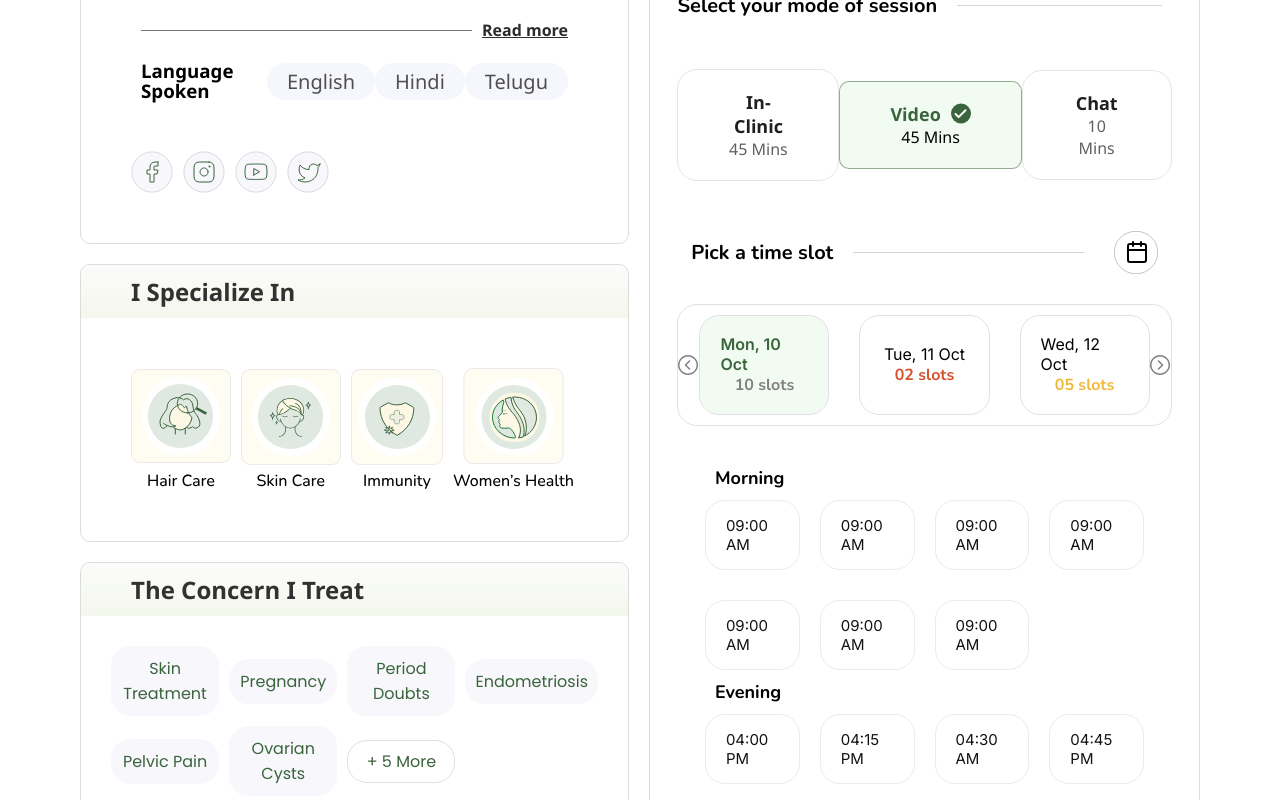
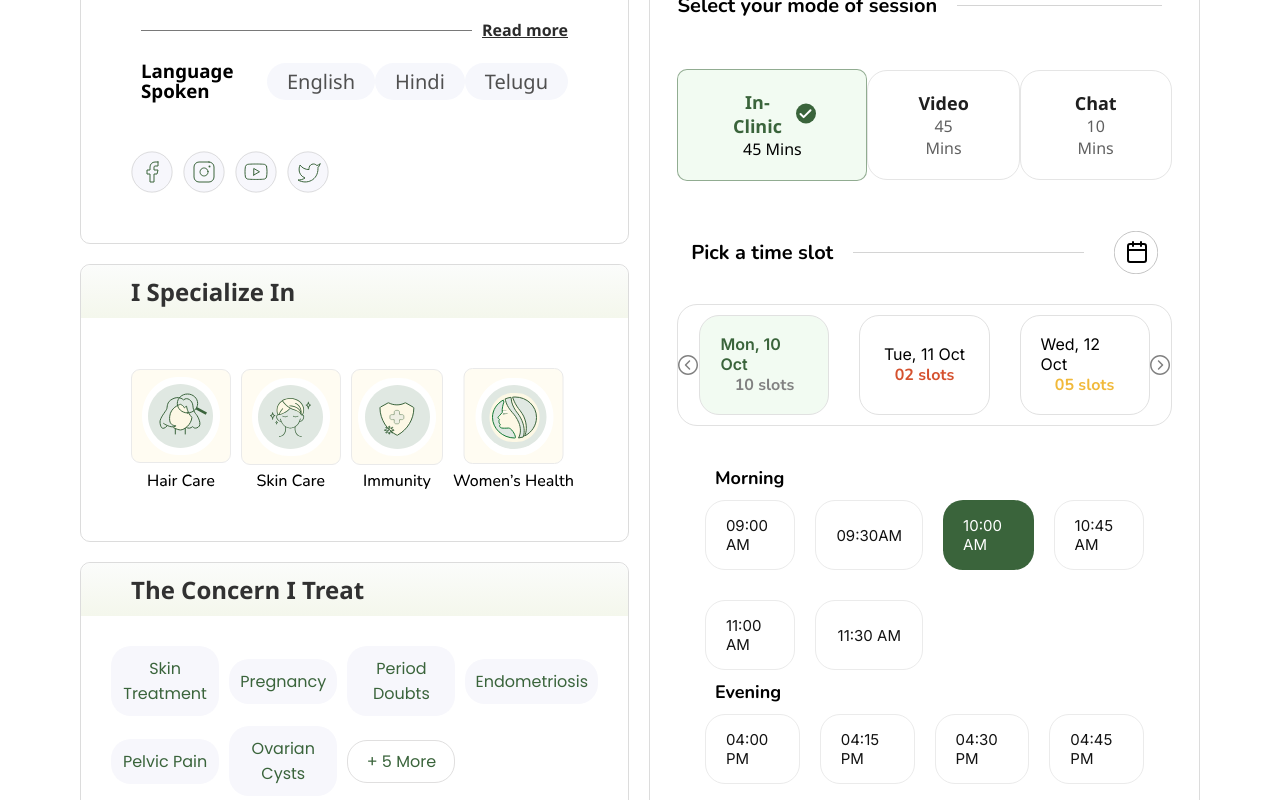
Before and after one commit to sinha-niranjan/amrutan, a React (Vite) app: page / in a window 1280 px wide. Shown: the part 720-1520 px from the top of the page. Built offline with nearby package versions, Linux system fonts and the light colour scheme.

Commit message:
making interactive

```diff
--- a/src/components/Appointment.jsx
+++ b/src/components/Appointment.jsx
@@ -1,11 +1,42 @@
-import React from "react";
+import React, { useState } from "react";
 import calendar from "../assets/calendar.svg";
 import left from "../assets/left.svg";
 import right from "../assets/right.svg";
 import activeCheck from "../assets/activeCheck.svg";
 
+const options = [
+  {
+    heading: "In-Clinic",
+    time: "45 Mins",
+  },
+  {
+    heading: "Video",
+    time: "45 Mins",
+  },
+  {
+    heading: "Chat",
+    time: "10 Mins",
+  },
+];
+
+const times = [
+  "09:00 AM",
+  "09:30AM",
+  "10:00 AM",
+  "10:45 AM",
+  "11:00 AM",
+  "11:30 AM",
+  "04:00 PM",
+  "04:15 PM",
+  "04:30 PM",
+  "04:45 PM",
+  "05:15 PM",
+];
+
 const Appointment = () => {
-    const session = true;
+  const [val, setVal] = useState(0);
+  const [timeActive, setTimeActive] = useState(2);
+
   return (
     <>
       <div className="appointment-fee">
@@ -17,18 +48,19 @@ const Appointment = () => {
         <hr className="hr-line" />
       </div>
       <div className="options">
-        <div className="option">
-          <h5>In-Clinic</h5>
-          <p>45 Mins</p>
-        </div>
-        <div className="option-active">
-          <h5>Video{session && (<img src={activeCheck} alt="activeCheck" />)} </h5>
-          <p>45 Mins</p>
-        </div>
-        <div className="option">
-          <h5>Chat</h5>
-          <p>10 Mins</p>
-        </div>
+        {options.map((option, indx) => (
+          <div
+            key={indx}
+            className={val == indx ? "option-active" : "option"}
+            onClick={() => setVal(indx)}
+          >
+            <h5>
+              {option.heading}
+              {val == indx && <img src={activeCheck} alt="activeCheck" />}{" "}
+            </h5>
+            <p>{option.time}</p>
+          </div>
+        ))}
       </div>
 
       <div className="session-line" style={{ maxWidth: "85%" }}>
@@ -60,24 +92,44 @@ const Appointment = () => {
       <div className="times">
         <h3>Morning</h3>
         <div className="time-grid">
-          <div className="time-grid-item">09:00 AM</div>
-          <div className="time-grid-item">09:00 AM</div>
-          <div className="time-grid-item">09:00 AM</div>
-          <div className="time-grid-item">09:00 AM</div>
-          <div className="time-grid-item">09:00 AM</div>
-          <div className="time-grid-item">09:00 AM</div>
-          <div className="time-grid-item">09:00 AM</div>
+          {times.map(
+            (time, indx) =>
+              time.includes("AM") && (
+                <div
+                  key={indx}
+                  className={
+                    timeActive !== indx
+                      ? "time-grid-item"
+                      : "time-grid-item-active"
+                  }
+                  onClick={() => setTimeActive(indx)}
+                >
+                  {time}
+                </div>
+              )
+          )}
         </div>
       </div>
 
       <div className="times">
         <h3>Evening</h3>
         <div className="time-grid">
-          <div className="time-grid-item">04:00 PM</div>
-          <div className="time-grid-item">04:15 PM</div>
-          <div className="time-grid-item">04:30 AM</div>
-          <div className="time-grid-item">04:45 PM</div>
-          <div className="time-grid-item">05:15 PM</div>
+          {times.map(
+            (time, indx) =>
+              time.includes("PM") && (
+                <div
+                  key={indx}
+                  className={
+                    timeActive !== indx
+                      ? "time-grid-item"
+                      : "time-grid-item-active"
+                  }
+                  onClick={() => setTimeActive(indx)}
+                >
+                  {time}
+                </div>
+              )
+          )}
         </div>
       </div>
       <div className="appointment-btn ">Make An Appointment</div>
--- a/src/styles/Home.css
+++ b/src/styles/Home.css
@@ -141,12 +141,13 @@
   margin: 50px;
 }
 
-.about-icons>img,.special-icons>img {
+.about-icons > img,
+.special-icons > img {
   transition: all 0.2s ease-in;
-
 }
 
-.about-icons > img:hover, .special-icons >img:hover{
+.about-icons > img:hover,
+.special-icons > img:hover {
   transform: scale(1.4);
 }
 
@@ -168,7 +169,7 @@
   border-radius: 20px;
   transition: all 0.2s ease-in;
 }
-.concern-grid-item:hover{
+.concern-grid-item:hover {
   background-color: rgba(58, 100, 59, 1);
   color: white;
   transform: scale(1.1);
@@ -343,6 +344,7 @@
   justify-content: space-between;
   width: 90%;
   margin: 50px 0;
+  transition: all 0.3s ease-in-out;
 }
 
 .option {
@@ -350,6 +352,10 @@
   border: 1px solid rgba(229, 229, 229, 1);
   border-radius: 20px;
   text-align: center;
+  transition: all 0.3s ease-in-out;
+}
+.option:hover {
+  transform: scale(1.1);
 }
 
 .option > h5 {
@@ -369,6 +375,11 @@
   border-radius: 10px;
   background-color: rgba(242, 251, 242, 1);
   text-align: center;
+  transition: all 0.3s ease-in-out;
+}
+
+.option-active:hover {
+  transform: scale(1.1);
 }
 
 .option-active > h5 {
@@ -414,6 +425,21 @@
   font-size: 15px;
   font-weight: 400;
   font-family: "Inter";
+  cursor: pointer;
+}
+
+.time-grid-item-active {
+  display: flex;
+  align-items: center;
+  justify-content: center;
+  padding: 5px 20px;
+  border-radius: 20px;
+  background-color: rgba(58, 100, 59, 1);
+  color: white;
+  font-size: 15px;
+  font-weight: 400;
+  font-family: "Inter";
+  cursor: pointer;
 }
 
 .appointment-btn {
@@ -429,6 +455,12 @@
   font-size: 20px;
   font-weight: 500;
   border-radius: 10px;
+  cursor: pointer;
+  transition: all 0.3s ease-in-out;
+}
+
+.appointment-btn:hover {
+  transform: scale(1.05);
 }
 
 .dates {
```
